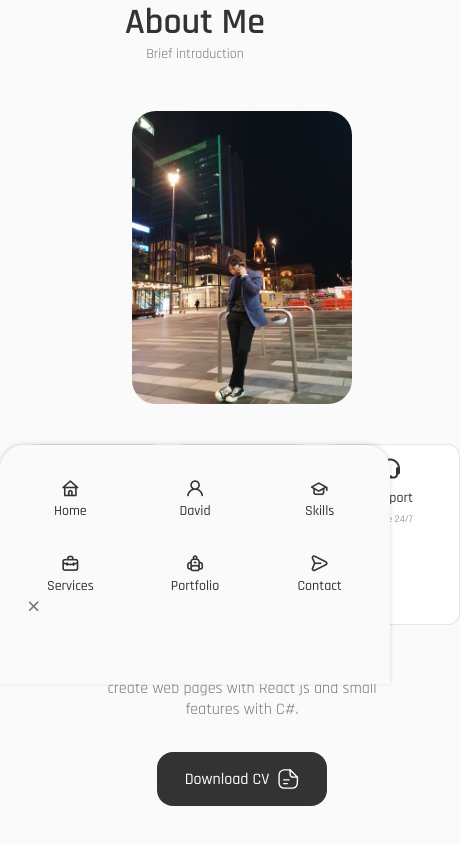
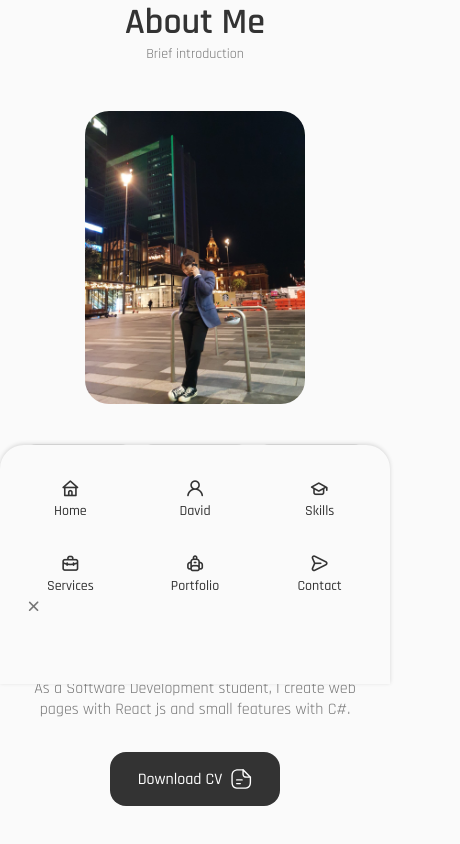
Before and after one commit to Na-David/Portfolio, a React (Create React App) app: page / in a window 390 px wide. Shown: the part 1004-1848 px from the top of the page, 460 px wide, since content can reach past the window. Built offline with nearby package versions, Linux system fonts and the light colour scheme; the HTML template or start-up script is replaced by a standard one.

Commit message:
media q - leftover

```diff
--- a/src/components/About/About.css
+++ b/src/components/About/About.css
@@ -72,3 +72,20 @@
         margin-bottom: 2rem;
     }
   }
+    /* For medium devices */
+    @media screen and (max-width: 576px) {
+        .about__info {
+            grid-template-columns: repeat(3, 1fr);
+        }
+
+        .about__description {
+            padding: 0;
+        }
+      }
+
+      /* For small devices */
+      @media screen and (max-width: 350px) {
+        .about__info {
+            grid-template-columns: repeat(2, 1fr);
+        }
+      }
```
